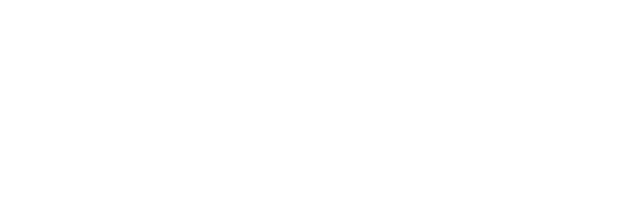
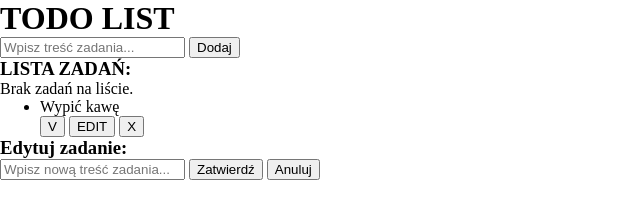
Before and after one commit to ja-wojtek/todo-list, a plain HTML site: page index.html in a window 1280 px wide. Shown: the whole page, without its empty margins (0-640 px from the left). Drawn offline with Linux system fonts and the light colour scheme.

Commit message:
HTML ready

```diff
--- a/index.html
+++ b/index.html
@@ -10,9 +10,36 @@
 </head>
 
 <body>
+  <div class="todo">
+    <div class="header">
+      <h1>TODO LIST</h1>
+      <input type="text" class="todo-input" placeholder="Wpisz treść zadania...">
+      <button class="btn-add">Dodaj</button>
+    </div>
+    <div class="todolist">
+      <h3>LISTA ZADAŃ:</h3>
+      <p class="error-info">Brak zadań na liście.</p>
+      <ul>
+        <li data-id="'test1">Wypić kawę
+          <div class="tools">
+            <button class="complete">V</button>
+            <button class="edit">EDIT</button>
+            <button class="delete">X</button>
+          </div>
+        </li>
+      </ul>
+    </div>
+  </div>
 
+  <div class="popup">
+    <h3>Edytuj zadanie:</h3>
+    <div class="popup-body">
+      <input type="text" class="popup-input" placeholder="Wpisz nową treść zadania...">
+      <button class="popup-btn accept">Zatwierdź</button>
+      <button class="popup-btn cancel">Anuluj</button>
+    </div>
+  </div>
   <script src="./js/script.js"></script>
 </body>
 
-
 </html>
```
Lines whose indentation alone changed are shown as unchanged.
